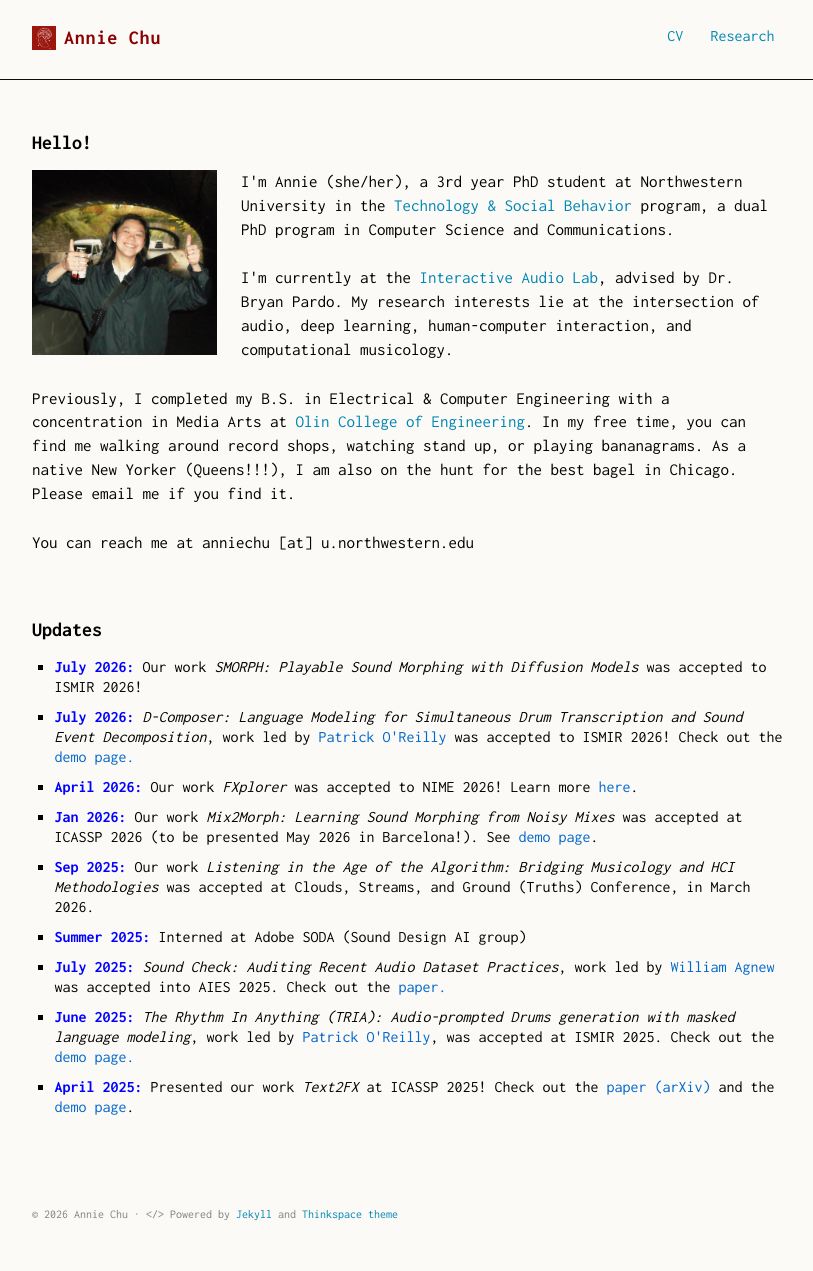
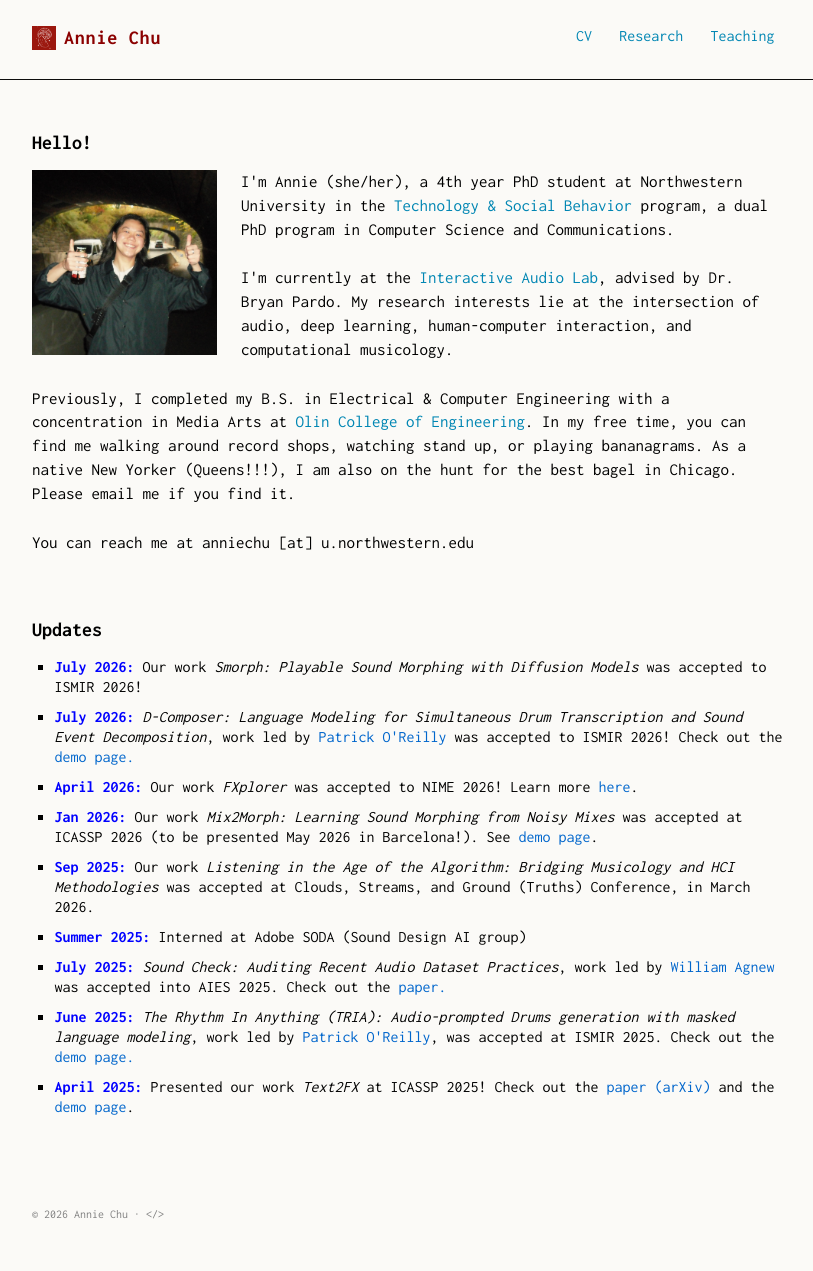
Before and after one commit to anniejchu/anniejchu.github.io, a Jekyll site: the page built from index.md, in a window 1280 px wide. Shown: the whole page, without its empty margins (232-1045 px from the left). Built offline with Jekyll 4.4.1, drawn with Linux system fonts in a browser that asks for light colours; some web fonts are replaced.

Commit message:
adding teaching?

```diff
--- a/_includes/footer.html
+++ b/_includes/footer.html
@@ -1,5 +1,5 @@
 <footer class="site-footer">
   <div class="container">
-    <small class="block">&copy; {{ site.time | date: '%Y' }} {{ site.author.name }} &middot; &lt;/&gt; Powered by <a href="https://jekyllrb.com/">Jekyll</a> and <a href="https://github.com/heiswayi/thinkspace">Thinkspace theme</a></small>
+    <small class="block">&copy; {{ site.time | date: '%Y' }} {{ site.author.name }} &middot; &lt;/&gt </a></small>
   </div>
 </footer>
--- a/_includes/nav.html
+++ b/_includes/nav.html
@@ -9,6 +9,7 @@
     <ul class="navbar">
       <li><a href="{{ '/assets/052026_CV.pdf' | prepend: site.baseurl | prepend: site.url }}">CV</a></li>
       <li><a href="{{ '/research' | prepend: site.baseurl | prepend: site.url }}">Research</a></li>
+      <li><a href="{{ '/teaching' | prepend: site.baseurl | prepend: site.url }}">Teaching</a></li>
     <ul>
   </div>
 </nav>
--- a/index.md
+++ b/index.md
@@ -66,8 +66,7 @@ title: Home
       <img src="/assets/images/me.jpg" alt="Annie Chu" />
     </div>
     <p class="lead">
-      I'm Annie (she/her), a 3rd year PhD student at Northwestern University in the <a href="https://tsb.northwestern.edu/">Technology & Social Behavior</a> program, a dual PhD
-      program in Computer Science and Communications.
+      I'm Annie (she/her), a 4th year PhD student at Northwestern University in the <a href="https://tsb.northwestern.edu/">Technology & Social Behavior</a> program, a dual PhD program in Computer Science and Communications.
     </p>
 
     <p class="lead">
@@ -90,7 +89,7 @@ title: Home
     <ul>
       <li>
         <span style="color: blue;"><strong>July 2026:</strong></span>
-        Our work <em>SMORPH: Playable Sound Morphing with Diffusion Models </em> was accepted to ISMIR 2026!
+        Our work <em>Smorph: Playable Sound Morphing with Diffusion Models </em> was accepted to ISMIR 2026!
       </li>
       <li>
         <span style="color: blue;"><strong>July 2026:</strong></span>
```
Also changed, not shown: research/index.md (+1 -1 lines), 9 other files.
